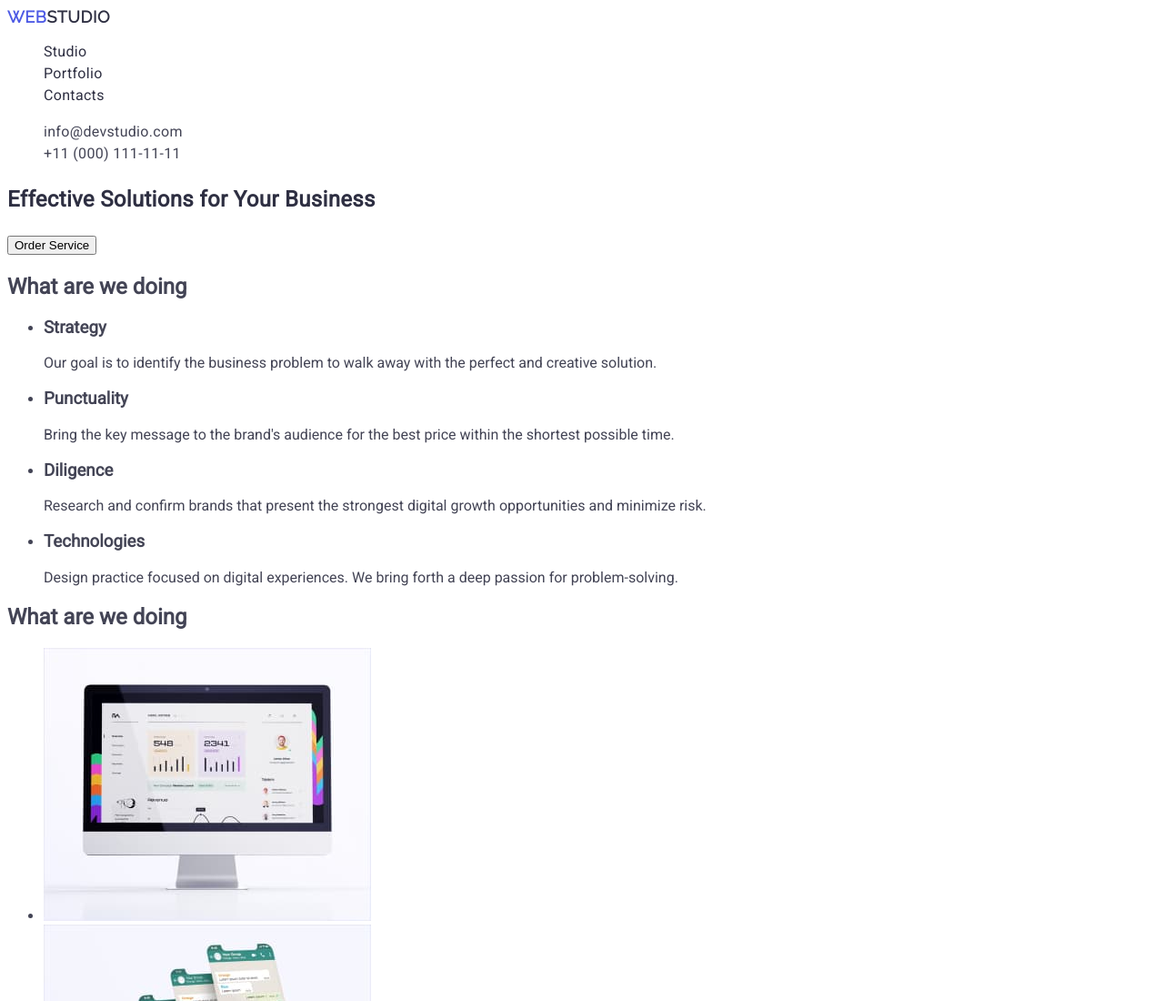
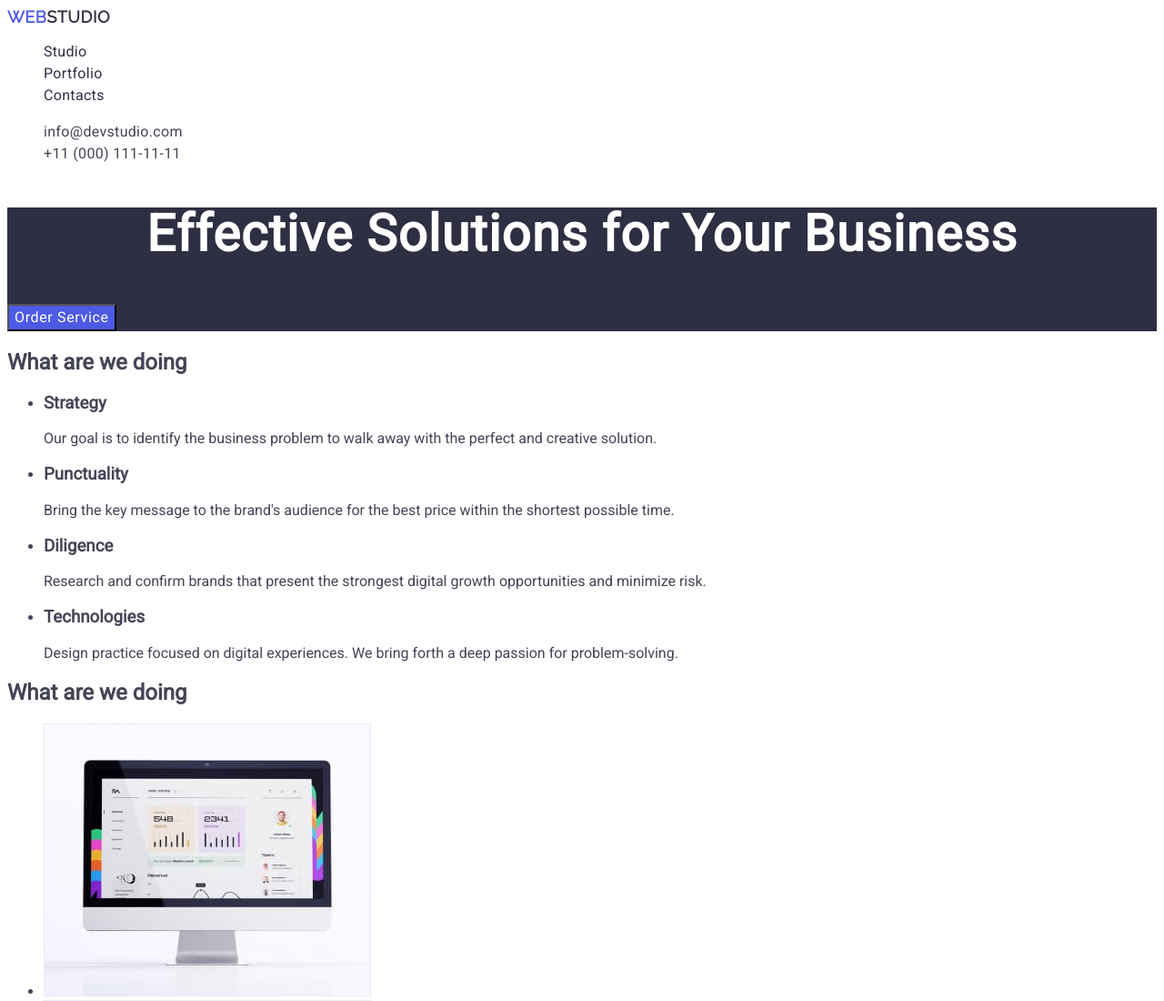
Before and after one commit to githubabalos/goit-markup-hw-02, a plain HTML site: page index.html in a window 1280 px wide. Shown: the top 1100 px of the page at 91% size. Drawn offline with Linux system fonts and the light colour scheme.

Commit message:
first section

```diff
--- a/css/styles.css
+++ b/css/styles.css
@@ -57,11 +57,11 @@ span{
     color: #404bbf;
 }
 
-.first section{
+.first-section{
     background-color: #2e2f42;
 }
 
-.first section .business title{
+.first-section .business-title{
     font-size: 56px;
     line-height: 1.07;
     text-align: center;
@@ -69,7 +69,7 @@ span{
     color: #ffffff;
 }
 
-.first section .order button{
+.first-section .order-button{
     background-color: #4D5AE5;
     font-family: 'Roboto', sans-serif;
     font-weight: 500;
@@ -79,6 +79,6 @@ span{
     color: #ffffff;
 }
 
-.first section .order button:focus , .first section .order button:hover{
+.first-section .order-button:focus , .first-section .order-button:hover{
     color: #404BBF;
 }
--- a/index.html
+++ b/index.html
@@ -33,9 +33,9 @@
     </header>
 
     <main>
-      <section class="first section">
-        <header class="business title"><h1>Effective Solutions for Your Business</h1></header>
-        <button type="button" class="order button" cursor="pointer">Order Service</button>
+      <section class="first-section">
+        <h1 class="business-title">Effective Solutions for Your Business</h1>
+        <button type="button" class="order-button" cursor="pointer">Order Service</button>
       </section>
 
       <section>
```
